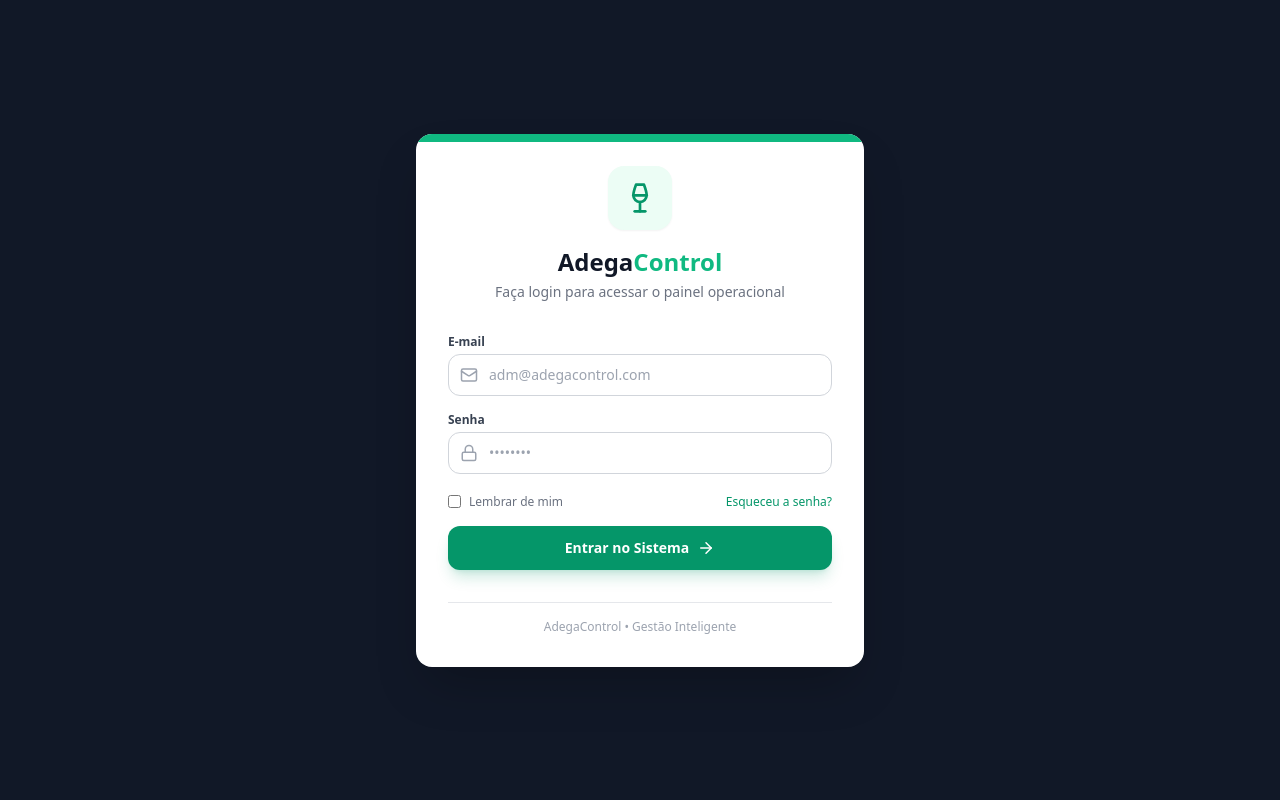
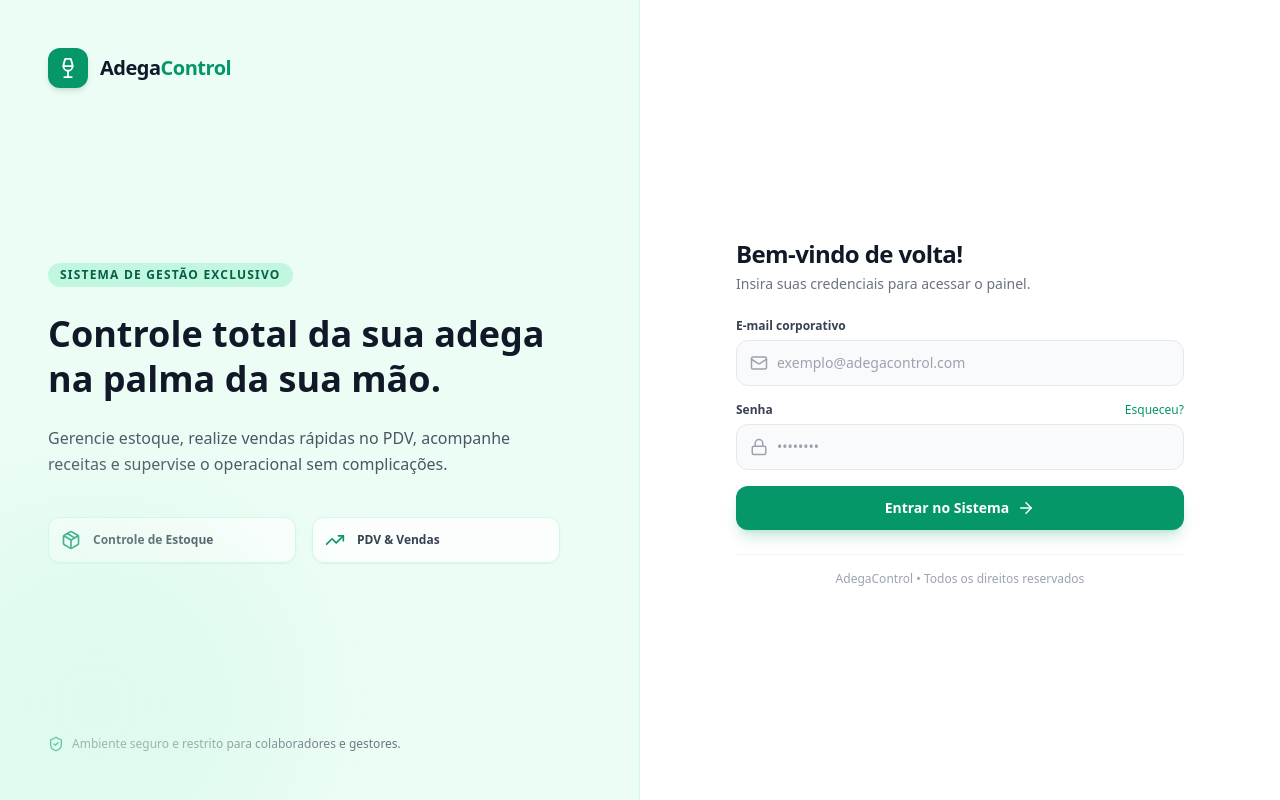
Before and after one commit to VitinSantos/Adega-Control-, a React (Vite) app: page / in a window 1280 px wide. Built offline with nearby package versions, Linux system fonts and the light colour scheme.

Commit message:
ajuste login

```diff
--- a/src/pages/Login.tsx
+++ b/src/pages/Login.tsx
@@ -1,5 +1,5 @@
 import { useState } from 'react';
-import { Wine, Lock, Mail, ArrowRight } from 'lucide-react';
+import { Wine, Lock, Mail, ArrowRight, ShieldCheck, TrendingUp, Package } from 'lucide-react';
 
 interface LoginProps {
   onLoginSuccess: () => void;
@@ -13,49 +13,95 @@ export function Login({ onLoginSuccess }: LoginProps) {
   const handleSubmit = (e: React.FormEvent) => {
     e.preventDefault();
 
-    // Validação simples (você pode integrar com backend ou Firebase futuramente)
     if (!email || !senha) {
       setErro('Por favor, preencha todos os campos.');
       return;
     }
 
-    // Limpa erro e dispara a função que libera o acesso no App.tsx
     setErro('');
     onLoginSuccess();
   };
 
   return (
-    <div className="min-h-screen bg-gray-900 flex items-center justify-center p-4">
-      <div className="bg-white rounded-2xl shadow-2xl w-full max-w-md p-8 relative overflow-hidden">
+    <div className="min-h-screen w-full flex bg-white text-gray-900">
 
-        {/* Detalhe visual superior em destaque */}
-        <div className="absolute top-0 left-0 right-0 h-2 bg-emerald-500" />
+      {/* Lado Esquerdo: Branding e Apresentação (Oculto no mobile, visível em telas grandes) */}
+      <div className="hidden lg:flex lg:w-1/2 bg-emerald-50 p-12 flex-col justify-between border-r border-emerald-100 relative overflow-hidden">
+        {/* Detalhe estético de fundo */}
+        <div className="absolute -bottom-24 -left-24 w-96 h-96 bg-emerald-100/50 rounded-full blur-3xl pointer-events-none" />
 
-        <div className="text-center mb-8">
-          <div className="inline-flex items-center justify-center w-16 h-16 bg-emerald-50 rounded-2xl text-emerald-600 mb-4 shadow-sm">
-            <Wine size={32} />
+        <div>
+          <div className="flex items-center gap-3">
+            <div className="w-10 h-10 bg-emerald-600 rounded-xl flex items-center justify-center text-white shadow-md">
+              <Wine size={22} />
             </div>
-          <h1 className="text-2xl font-bold text-gray-900">Adega<span className="text-emerald-500">Control</span></h1>
-          <p className="text-sm text-gray-500 mt-1">Faça login para acessar o painel operacional</p>
+            <span className="font-bold text-xl tracking-tight text-gray-900">Adega<span className="text-emerald-600">Control</span></span>
+          </div>
+        </div>
+
+        <div className="my-auto space-y-6 max-w-lg">
+          <span className="inline-block text-xs font-bold uppercase tracking-widest bg-emerald-200/60 text-emerald-800 px-3 py-1 rounded-full">
+            Sistema de Gestão Exclusivo
+          </span>
+          <h1 className="text-4xl font-extrabold text-gray-900 leading-tight">
+            Controle total da sua adega na palma da sua mão.
+          </h1>
+          <p className="text-gray-600 text-base leading-relaxed">
+            Gerencie estoque, realize vendas rápidas no PDV, acompanhe receitas e supervise o operacional sem complicações.
+          </p>
+
+          <div className="grid grid-cols-2 gap-4 pt-4">
+            <div className="flex items-center gap-3 bg-white/80 p-3 rounded-xl border border-emerald-100 shadow-sm">
+              <Package size={20} className="text-emerald-600 shrink-0" />
+              <span className="text-xs font-semibold text-gray-700">Controle de Estoque</span>
+            </div>
+            <div className="flex items-center gap-3 bg-white/80 p-3 rounded-xl border border-emerald-100 shadow-sm">
+              <TrendingUp size={20} className="text-emerald-600 shrink-0" />
+              <span className="text-xs font-semibold text-gray-700">PDV & Vendas</span>
+            </div>
+          </div>
+        </div>
+
+        <div className="text-xs text-gray-500 flex items-center gap-2">
+          <ShieldCheck size={16} className="text-emerald-600" />
+          <span>Ambiente seguro e restrito para colaboradores e gestores.</span>
+        </div>
+      </div>
+
+      {/* Lado Direito: Formulário de Login */}
+      <div className="w-full lg:w-1/2 flex items-center justify-center p-8 sm:p-12 bg-white">
+        <div className="w-full max-w-md space-y-6">
+
+          {/* Logo visível apenas no mobile */}
+          <div className="lg:hidden flex items-center gap-2 mb-4">
+            <div className="w-9 h-9 bg-emerald-600 rounded-xl flex items-center justify-center text-white">
+              <Wine size={20} />
+            </div>
+            <span className="font-bold text-lg text-gray-900">Adega<span className="text-emerald-600">Control</span></span>
+          </div>
+
+          <div>
+            <h2 className="text-2xl font-bold text-gray-900 tracking-tight">Bem-vindo de volta!</h2>
+            <p className="text-sm text-gray-500 mt-1">Insira suas credenciais para acessar o painel.</p>
           </div>
 
           {erro && (
-          <div className="mb-4 p-3 bg-red-50 border border-red-200 text-red-700 text-xs rounded-lg text-center font-medium">
+            <div className="p-3 bg-red-50 border border-red-200 text-red-700 text-xs rounded-xl text-center font-medium">
               {erro}
             </div>
           )}
 
           <form onSubmit={handleSubmit} className="space-y-4">
             <div>
-            <label className="block text-xs font-semibold text-gray-700 mb-1">E-mail</label>
+              <label className="block text-xs font-semibold text-gray-700 mb-1.5">E-mail corporativo</label>
               <div className="relative">
-              <span className="absolute inset-y-0 left-0 pl-3 flex items-center pointer-events-none text-gray-400">
+                <span className="absolute inset-y-0 left-0 pl-3.5 flex items-center pointer-events-none text-gray-400">
                   <Mail size={18} />
                 </span>
                 <input
                   type="email"
-                className="w-full pl-10 pr-4 py-2.5 border border-gray-300 rounded-xl text-sm focus:outline-none focus:ring-2 focus:ring-emerald-500 focus:border-transparent transition"
-                placeholder="adm@adegacontrol.com"
+                  className="w-full pl-10 pr-4 py-3 bg-gray-50 border border-gray-200 rounded-xl text-sm text-gray-900 focus:outline-none focus:bg-white focus:ring-2 focus:ring-emerald-500 focus:border-transparent transition"
+                  placeholder="exemplo@adegacontrol.com"
                   value={email}
                   onChange={(e) => setEmail(e.target.value)}
                 />
@@ -63,14 +109,17 @@ export function Login({ onLoginSuccess }: LoginProps) {
             </div>
 
             <div>
-            <label className="block text-xs font-semibold text-gray-700 mb-1">Senha</label>
+              <div className="flex items-center justify-between mb-1.5">
+                <label className="block text-xs font-semibold text-gray-700">Senha</label>
+                <a href="#" className="text-xs text-emerald-600 hover:underline font-medium">Esqueceu?</a>
+              </div>
               <div className="relative">
-              <span className="absolute inset-y-0 left-0 pl-3 flex items-center pointer-events-none text-gray-400">
+                <span className="absolute inset-y-0 left-0 pl-3.5 flex items-center pointer-events-none text-gray-400">
                   <Lock size={18} />
                 </span>
                 <input
                   type="password"
-                className="w-full pl-10 pr-4 py-2.5 border border-gray-300 rounded-xl text-sm focus:outline-none focus:ring-2 focus:ring-emerald-500 focus:border-transparent transition"
+                  className="w-full pl-10 pr-4 py-3 bg-gray-50 border border-gray-200 rounded-xl text-sm text-gray-900 focus:outline-none focus:bg-white focus:ring-2 focus:ring-emerald-500 focus:border-transparent transition"
                   placeholder="••••••••"
                   value={senha}
                   onChange={(e) => setSenha(e.target.value)}
@@ -78,26 +127,20 @@ export function Login({ onLoginSuccess }: LoginProps) {
               </div>
             </div>
 
-          <div className="flex items-center justify-between text-xs text-gray-500 pt-1">
-            <label className="flex items-center gap-2 cursor-pointer">
-              <input type="checkbox" className="rounded border-gray-300 text-emerald-600 focus:ring-emerald-500" />
-              Lembrar de mim
-            </label>
-            <a href="#" className="text-emerald-600 hover:underline font-medium">Esqueceu a senha?</a>
-          </div>
-
             <button
               type="submit"
-            className="w-full mt-2 flex items-center justify-center gap-2 bg-emerald-600 text-white py-3 rounded-xl font-semibold text-sm hover:bg-emerald-700 transition shadow-lg shadow-emerald-600/20"
+              className="w-full mt-2 flex items-center justify-center gap-2 bg-emerald-600 text-white py-3 rounded-xl font-semibold text-sm hover:bg-emerald-700 transition shadow-lg shadow-emerald-600/20 active:scale-[0.99]"
             >
               Entrar no Sistema <ArrowRight size={18} />
             </button>
           </form>
 
-        <div className="mt-8 text-center text-xs text-gray-400 border-t pt-4">
-          AdegaControl • Gestão Inteligente
+          <div className="text-center text-xs text-gray-400 pt-4 border-t border-gray-100">
+            AdegaControl • Todos os direitos reservados
           </div>
         </div>
       </div>
+
+    </div>
   );
 }
```
Lines whose indentation alone changed are shown as unchanged.
